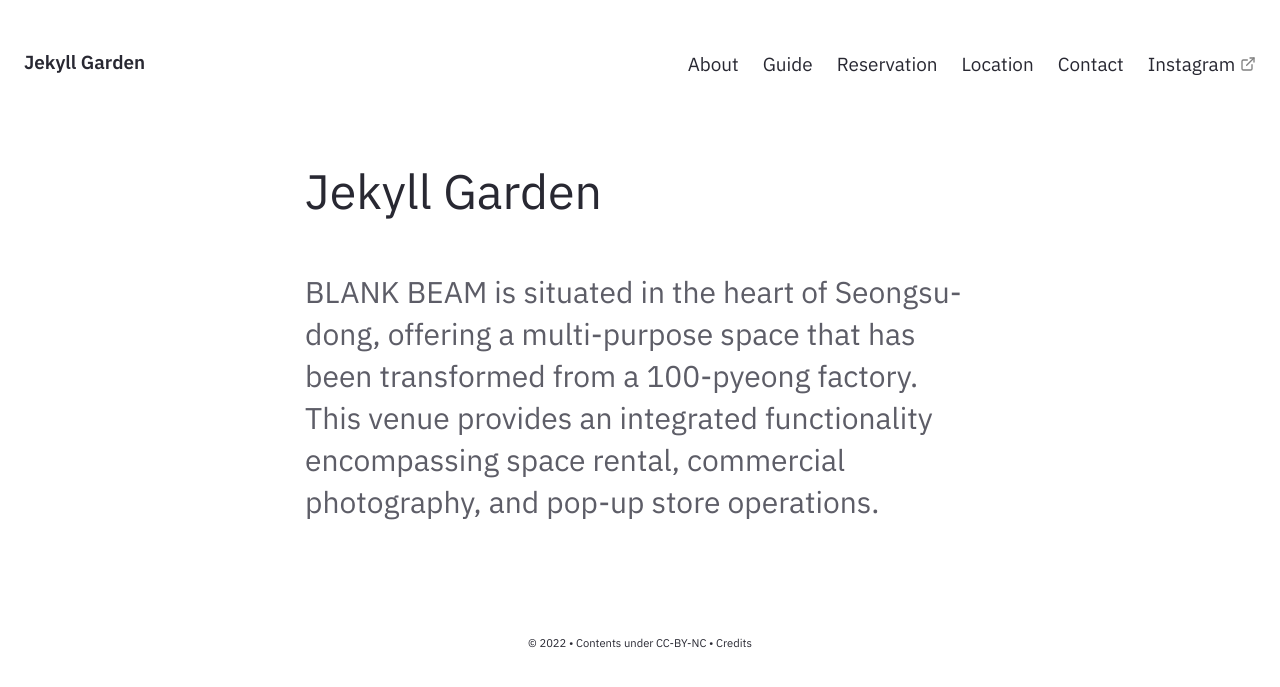
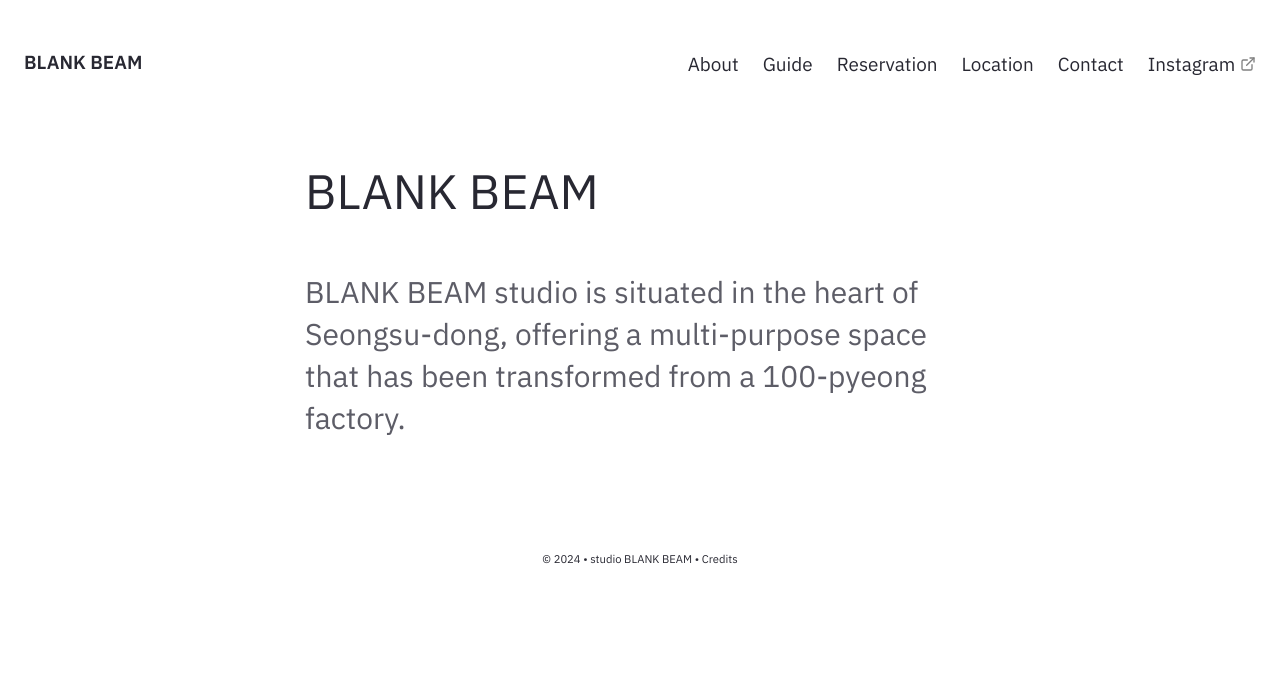
Before and after one commit to blankbeam/blankbeam.github.io, a Jekyll site: the page built from pages/index.md, in a window 1280 px wide. Shown: the top 687 px of the page. Built offline with Jekyll 4.4.1, drawn with Linux system fonts in a browser that asks for light colours.

Commit message:
contents update

```diff
--- a/_config.yml
+++ b/_config.yml
@@ -1,25 +1,4 @@
-# Welcome to Jekyll!
-#
-# This config file is meant for settings that affect your whole blog, values
-# which you are expected to set up once and rarely edit after that. If you find
-# yourself editing this file very often, consider using Jekyll's data files
-# feature for the data you need to update frequently.
-#
-# For technical reasons, this file is *NOT* reloaded automatically when you use
-# 'bundle exec jekyll serve'. If you change this file, please restart the server process.
-#
-# If you need help with YAML syntax, here are some quick references for you:
-# https://learn-the-web.algonquindesign.ca/topics/markdown-yaml-cheat-sheet/#yaml
-# https://learnxinyminutes.com/docs/yaml/
-#
-# Site settings
-# These are used to personalize your new site. If you look in the HTML files,
-# you will see them accessed via {{ site.title }}, {{ site.email }}, and so on.
-# You can create any custom variable you would like, and they will be accessible
-# in the templates via {{ site.myvariable }}.
-
-# URL is the base hostname with protocol for your site, eg http://example.com
-url: "" # the base hostname & protocol for your site, e.g. http://example.com
+url: "https://blankbeam.com" # the base hostname & protocol for your site, e.g. http://example.com
 
 # If you want to install this jekyll in a subpath (eg /digitalgarden) set it here.
 # Else keep it Empty (DON'T PUT /; Keep it empty)
@@ -27,11 +6,11 @@ baseurl: ""
 
 # Website Header, Description, Footer year and text.
 # If you are deleting this, make sure you remove it from HTML files too
-heading: Jekyll Garden # Change this
-content: Obsidian ready Jekyll Theme
+heading: BLANK BEAM
+content: A studio space for rent in Seongsu, designed for professional photography shoots.
 copyright:
-  year: © 2022
-  msg: Contents under CC-BY-NC
+  year: © 2024
+  msg: studio BLANK BEAM
 
 # Set title and content for private & broken link tooltop
 privatelinks:
--- a/_includes/Homepage.html
+++ b/_includes/Homepage.html
@@ -1,6 +1,6 @@
 <div class="home-intro">
     <div class="jumbo">{{site.heading}} </div>
     <div class="home-sub-text"> <h3>
-            BLANK BEAM is situated in the heart of Seongsu-dong, offering a multi-purpose space that has been transformed from a 100-pyeong factory. This venue provides an integrated functionality encompassing space rental, commercial photography, and pop-up store operations.
+            BLANK BEAM studio is situated in the heart of Seongsu-dong, offering a multi-purpose space that has been transformed from a 100-pyeong factory.
         </h3>
 </div> </div>
--- a/_includes/Nav.html
+++ b/_includes/Nav.html
@@ -26,7 +26,7 @@
         <a href="../contact" class="navbar-item">
           Contact
         </a>
-        <a href="https://instgram.com/blankbeam"  target="_blank" class="navbar-item">
+        <a href="https://www.instagram.com/blankbeam"  target="_blank" class="navbar-item">
           Instagram
         </a>
       </div>
```
